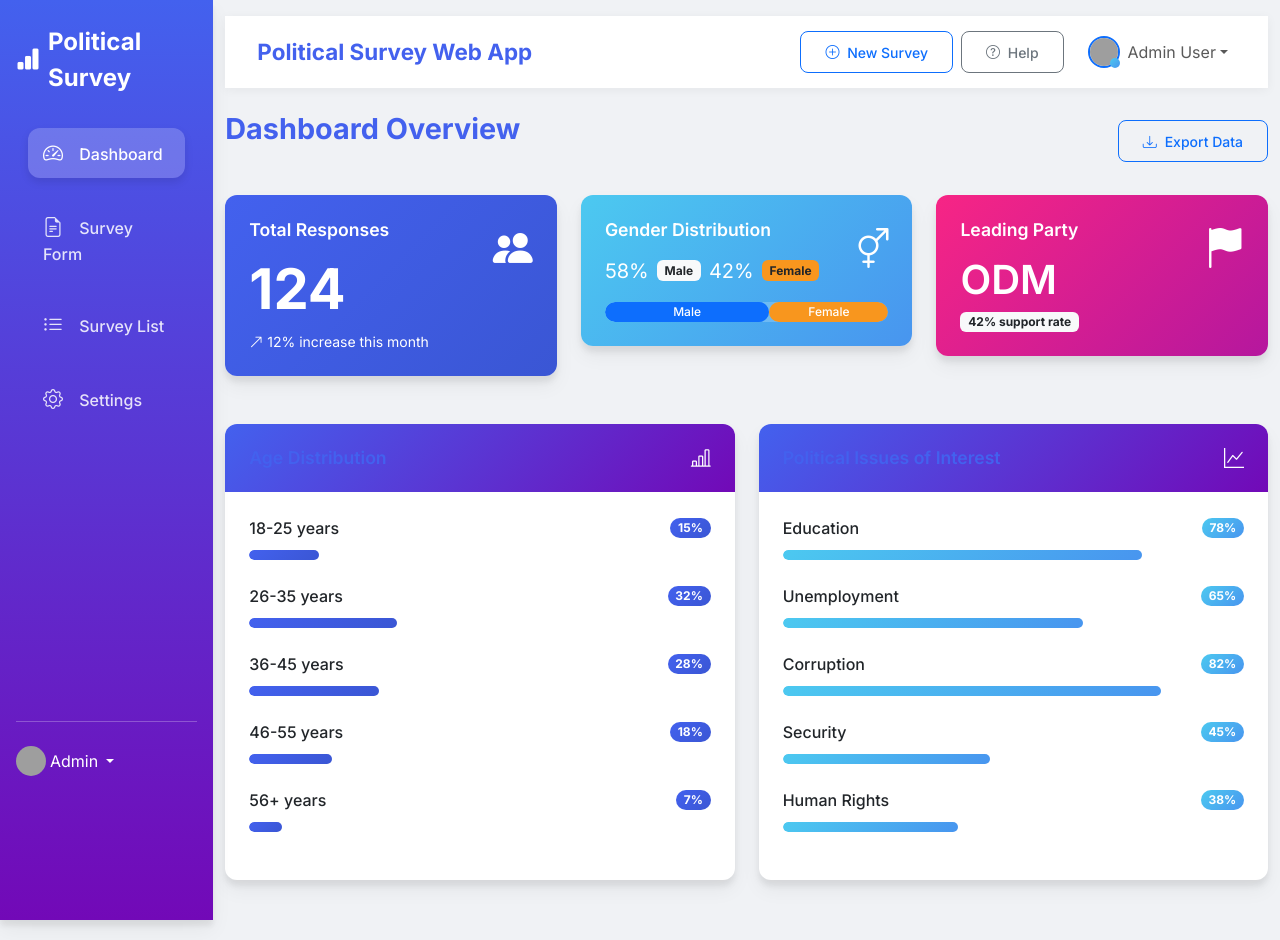
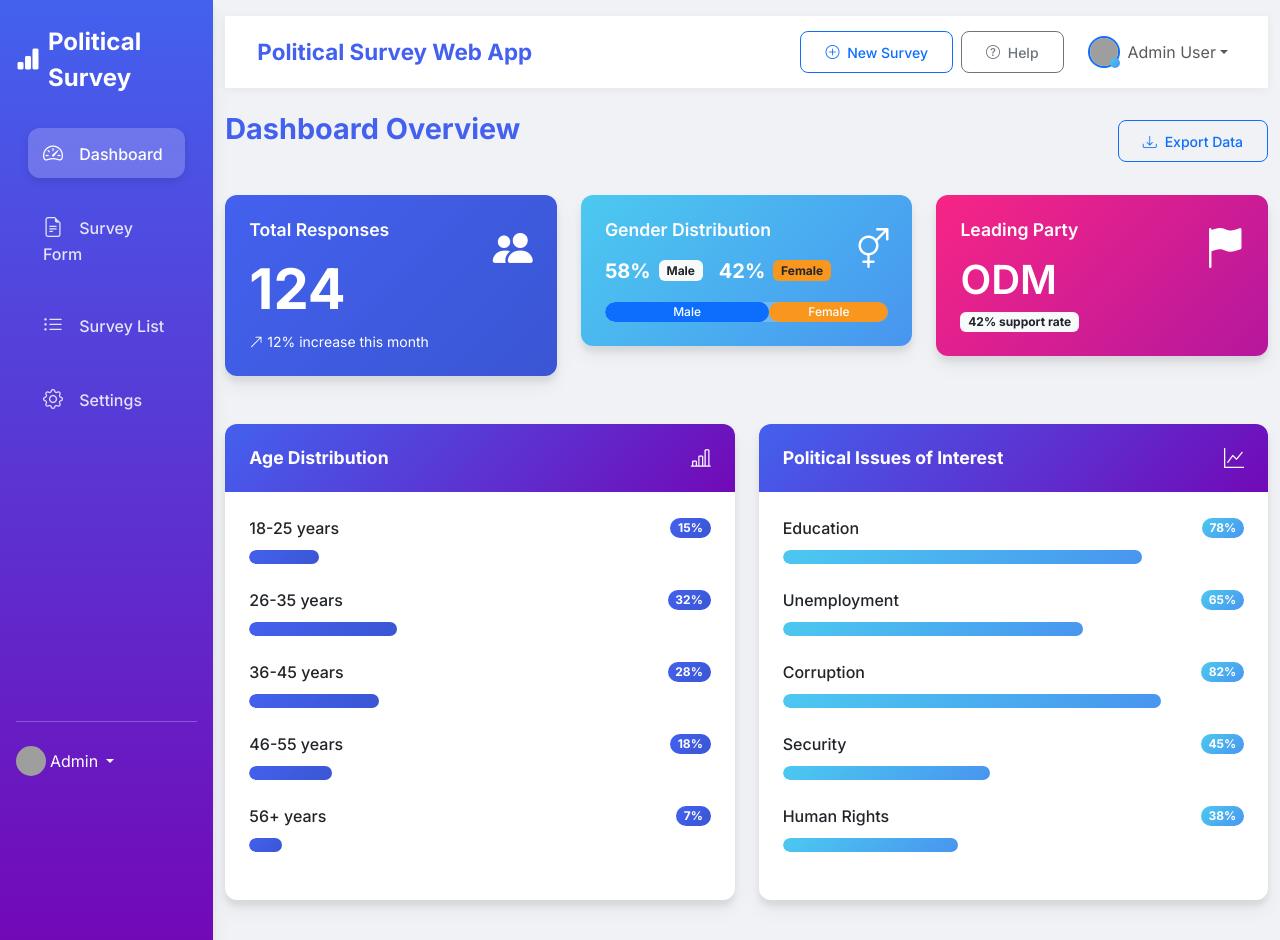
Before and after one commit to zackcaseyr/survey, a plain HTML site: page index.html in a window 1280 px wide. Drawn offline with nearby package versions, Linux system fonts and the light colour scheme; grey boxes are pictures that could not be loaded.

Commit message:
Update index.html

```diff
--- a/index.html
+++ b/index.html
@@ -144,9 +144,9 @@
                                         <div>
                                             <h5 class="card-title">Gender Distribution</h5>
                                             <div class="d-flex align-items-center mt-3">
-                                                <span class="fs-5 me-2">58%</span>
-                                                <span class="badge bg-light text-dark me-2">Male</span>
-                                                <span class="fs-5 me-2">42%</span>
+                                                <span class="fs-5 fw-bold me-2">58%</span>
+                                                <span class="badge bg-light text-dark me-3">Male</span>
+                                                <span class="fs-5 fw-bold me-2">42%</span>
                                                 <span class="badge bg-warning text-dark">Female</span>
                                             </div>
                                         </div>
@@ -184,52 +184,52 @@
                         <div class="col-md-6 mb-4">
                             <div class="card h-100">
                                 <div class="card-header text-white d-flex justify-content-between align-items-center">
-                                    <h5 class="mb-0">Age Distribution</h5>
+                                    <h5 class="mb-0 text-white"><strong>Age Distribution</strong></h5>
                                     <i class="bi bi-bar-chart-line fs-5"></i>
                                 </div>
                                 <div class="card-body p-4">
                                     <div class="mb-4">
                                         <div class="d-flex justify-content-between align-items-center mb-2">
                                             <span class="fw-medium">18-25 years</span>
-                                            <span class="badge bg-primary rounded-pill">15%</span>
+                                            <span class="badge bg-primary rounded-pill fw-bold">15%</span>
                                         </div>
-                                        <div class="progress" style="height: 10px;">
+                                        <div class="progress" style="height: 14px;">
                                             <div class="progress-bar bg-primary" role="progressbar" style="width: 15%" aria-valuenow="15" aria-valuemin="0" aria-valuemax="100"></div>
                                         </div>
                                     </div>
                                     <div class="mb-4">
                                         <div class="d-flex justify-content-between align-items-center mb-2">
                                             <span class="fw-medium">26-35 years</span>
-                                            <span class="badge bg-primary rounded-pill">32%</span>
+                                            <span class="badge bg-primary rounded-pill fw-bold">32%</span>
                                         </div>
-                                        <div class="progress" style="height: 10px;">
+                                        <div class="progress" style="height: 14px;">
                                             <div class="progress-bar bg-primary" role="progressbar" style="width: 32%" aria-valuenow="32" aria-valuemin="0" aria-valuemax="100"></div>
                                         </div>
                                     </div>
                                     <div class="mb-4">
                                         <div class="d-flex justify-content-between align-items-center mb-2">
                                             <span class="fw-medium">36-45 years</span>
-                                            <span class="badge bg-primary rounded-pill">28%</span>
+                                            <span class="badge bg-primary rounded-pill fw-bold">28%</span>
                                         </div>
-                                        <div class="progress" style="height: 10px;">
+                                        <div class="progress" style="height: 14px;">
                                             <div class="progress-bar bg-primary" role="progressbar" style="width: 28%" aria-valuenow="28" aria-valuemin="0" aria-valuemax="100"></div>
                                         </div>
                                     </div>
                                     <div class="mb-4">
                                         <div class="d-flex justify-content-between align-items-center mb-2">
                                             <span class="fw-medium">46-55 years</span>
-                                            <span class="badge bg-primary rounded-pill">18%</span>
+                                            <span class="badge bg-primary rounded-pill fw-bold">18%</span>
                                         </div>
-                                        <div class="progress" style="height: 10px;">
+                                        <div class="progress" style="height: 14px;">
                                             <div class="progress-bar bg-primary" role="progressbar" style="width: 18%" aria-valuenow="18" aria-valuemin="0" aria-valuemax="100"></div>
                                         </div>
                                     </div>
                                     <div class="mb-0">
                                         <div class="d-flex justify-content-between align-items-center mb-2">
                                             <span class="fw-medium">56+ years</span>
-                                            <span class="badge bg-primary rounded-pill">7%</span>
+                                            <span class="badge bg-primary rounded-pill fw-bold">7%</span>
                                         </div>
-                                        <div class="progress" style="height: 10px;">
+                                        <div class="progress" style="height: 14px;">
                                             <div class="progress-bar bg-primary" role="progressbar" style="width: 7%" aria-valuenow="7" aria-valuemin="0" aria-valuemax="100"></div>
                                         </div>
                                     </div>
@@ -239,52 +239,52 @@
                         <div class="col-md-6 mb-4">
                             <div class="card h-100">
                                 <div class="card-header text-white d-flex justify-content-between align-items-center">
-                                    <h5 class="mb-0">Political Issues of Interest</h5>
+                                    <h5 class="mb-0 text-white"><strong>Political Issues of Interest</strong></h5>
                                     <i class="bi bi-graph-up fs-5"></i>
                                 </div>
                                 <div class="card-body p-4">
                                     <div class="mb-4">
                                         <div class="d-flex justify-content-between align-items-center mb-2">
                                             <span class="fw-medium">Education</span>
-                                            <span class="badge bg-success rounded-pill">78%</span>
+                                            <span class="badge bg-success rounded-pill fw-bold">78%</span>
                                         </div>
-                                        <div class="progress" style="height: 10px;">
+                                        <div class="progress" style="height: 14px;">
                                             <div class="progress-bar bg-success" role="progressbar" style="width: 78%" aria-valuenow="78" aria-valuemin="0" aria-valuemax="100"></div>
                                         </div>
                                     </div>
                                     <div class="mb-4">
                                         <div class="d-flex justify-content-between align-items-center mb-2">
                                             <span class="fw-medium">Unemployment</span>
-                                            <span class="badge bg-success rounded-pill">65%</span>
+                                            <span class="badge bg-success rounded-pill fw-bold">65%</span>
                                         </div>
-                                        <div class="progress" style="height: 10px;">
+                                        <div class="progress" style="height: 14px;">
                                             <div class="progress-bar bg-success" role="progressbar" style="width: 65%" aria-valuenow="65" aria-valuemin="0" aria-valuemax="100"></div>
                                         </div>
                                     </div>
                                     <div class="mb-4">
                                         <div class="d-flex justify-content-between align-items-center mb-2">
                                             <span class="fw-medium">Corruption</span>
-                                            <span class="badge bg-success rounded-pill">82%</span>
+                                            <span class="badge bg-success rounded-pill fw-bold">82%</span>
                                         </div>
-                                        <div class="progress" style="height: 10px;">
+                                        <div class="progress" style="height: 14px;">
                                             <div class="progress-bar bg-success" role="progressbar" style="width: 82%" aria-valuenow="82" aria-valuemin="0" aria-valuemax="100"></div>
                                         </div>
                                     </div>
                                     <div class="mb-4">
                                         <div class="d-flex justify-content-between align-items-center mb-2">
                                             <span class="fw-medium">Security</span>
-                                            <span class="badge bg-success rounded-pill">45%</span>
+                                            <span class="badge bg-success rounded-pill fw-bold">45%</span>
                                         </div>
-                                        <div class="progress" style="height: 10px;">
+                                        <div class="progress" style="height: 14px;">
                                             <div class="progress-bar bg-success" role="progressbar" style="width: 45%" aria-valuenow="45" aria-valuemin="0" aria-valuemax="100"></div>
                                         </div>
                                     </div>
                                     <div class="mb-0">
                                         <div class="d-flex justify-content-between align-items-center mb-2">
                                             <span class="fw-medium">Human Rights</span>
-                                            <span class="badge bg-success rounded-pill">38%</span>
+                                            <span class="badge bg-success rounded-pill fw-bold">38%</span>
                                         </div>
-                                        <div class="progress" style="height: 10px;">
+                                        <div class="progress" style="height: 14px;">
                                             <div class="progress-bar bg-success" role="progressbar" style="width: 38%" aria-valuenow="38" aria-valuemin="0" aria-valuemax="100"></div>
                                         </div>
                                     </div>
```
